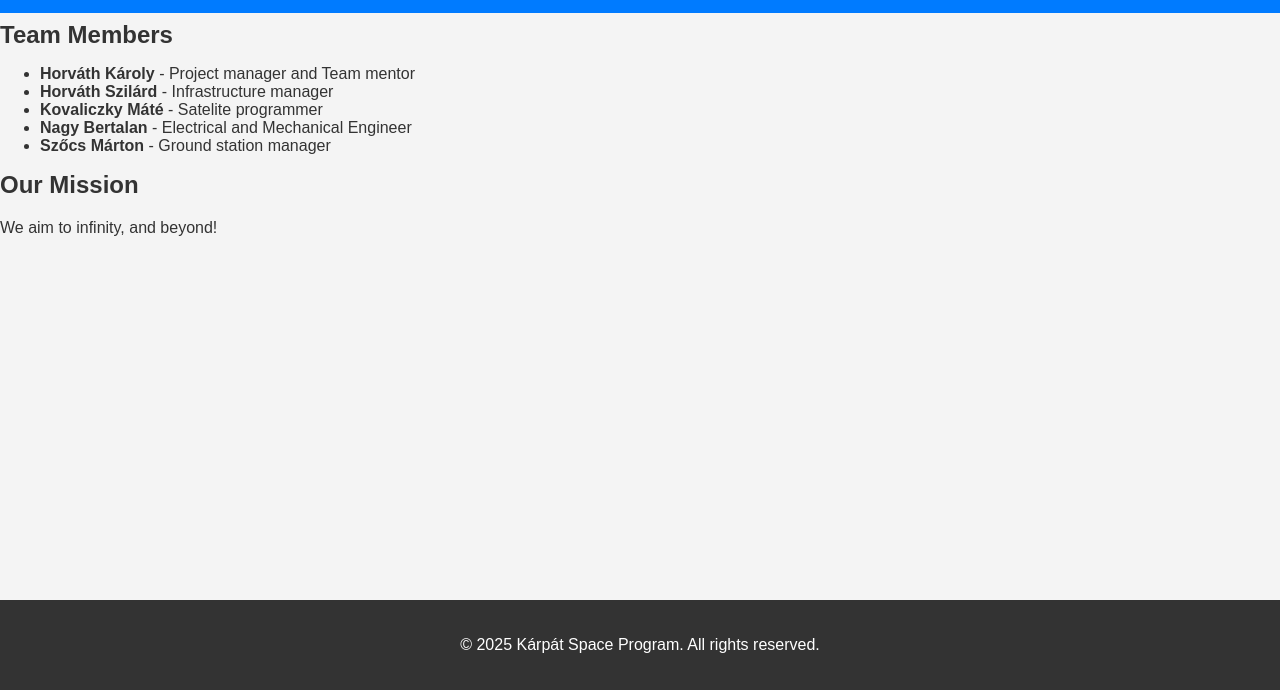
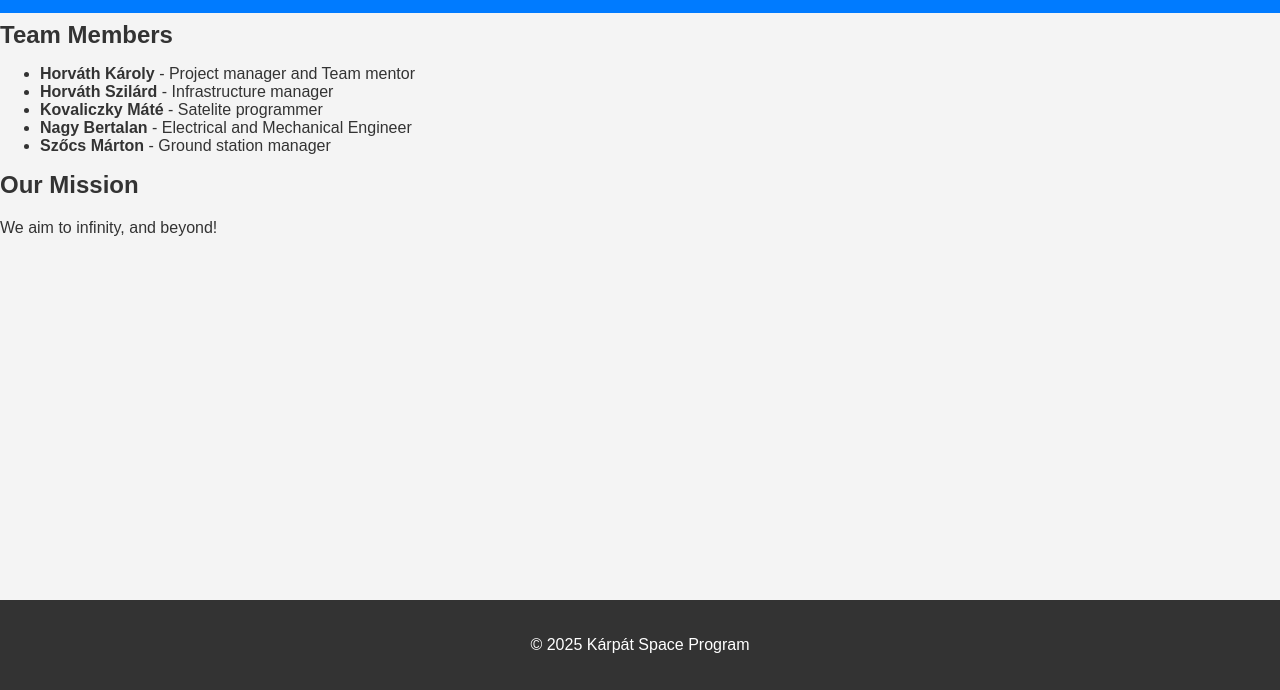
Before and after one commit to horisziszi/Cansat-website, a plain HTML site: page src/about.html in a window 1280 px wide. Shown: the part 110-800 px from the top of the page. Drawn offline with Linux system fonts and the light colour scheme.

Commit message:
Removed incorrect Licensing

```diff
--- a/src/about.html
+++ b/src/about.html
@@ -34,7 +34,7 @@
         </section>
     </main>
     <footer>
-        <p>&copy; 2025 Kárpát Space Program. All rights reserved.</p>
+        <p>&copy; 2025 Kárpát Space Program</p>
     </footer>
 </body>
 </html>
```
Also changed, not shown: src/index.html (+1 -1 lines).
